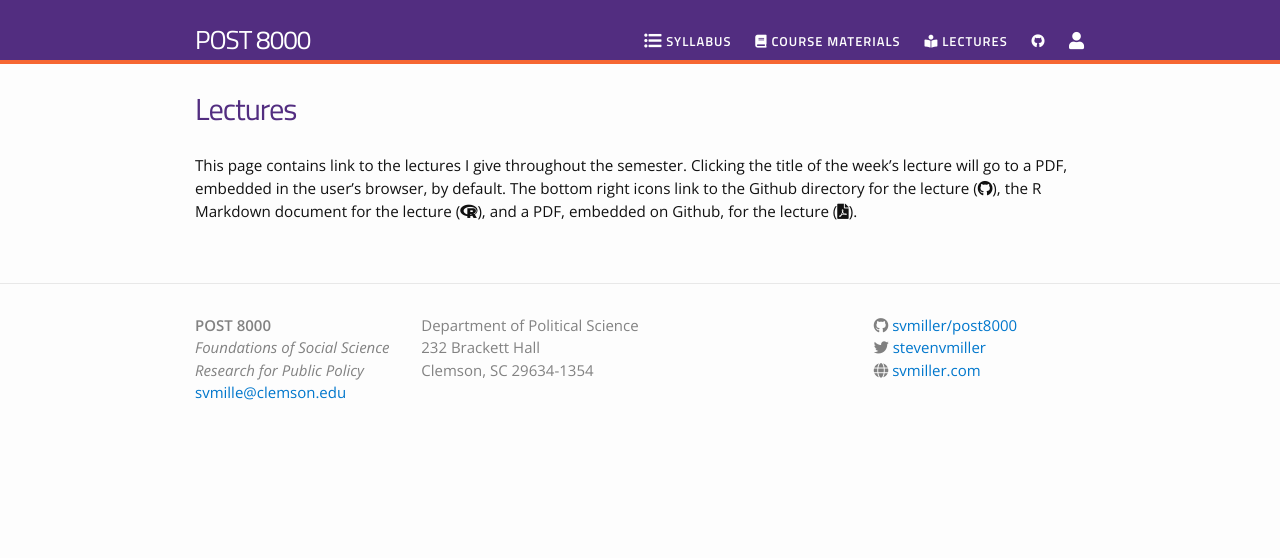
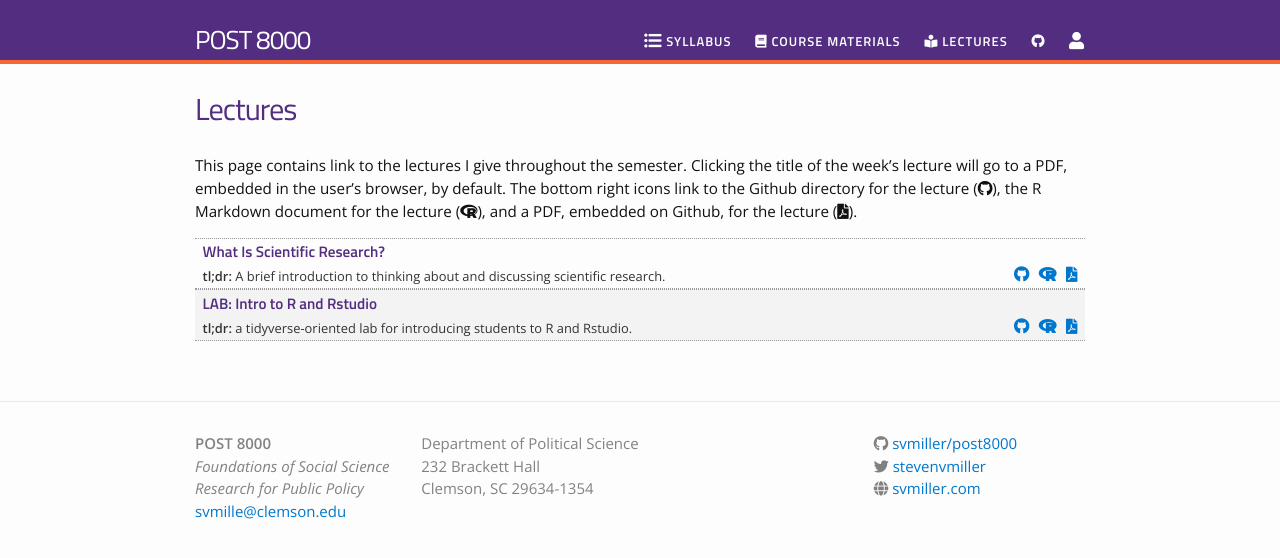
Before and after one commit to svmiller/post8000, a Jekyll site: the page built from lectures.md, in a window 1280 px wide. Shown: the top 558 px of the page. Built offline with Jekyll 4.4.1, drawn with Linux system fonts in a browser that asks for light colours; nearby versions of some CDN libraries.

Commit message:
add lectures

```diff
--- a/_data/lectures.yml
+++ b/_data/lectures.yml
@@ -2,3 +2,13 @@
 #  filename: Untitled
 #  dirname: untitled-lecture
 #  tldr: "This is just a sample .rmd file to illustrate the use of the lectures.yml file."
+
+- title: "What Is Scientific Research?"
+  filename: scientific-research
+  dirname: scientific-research
+  tldr: "A brief introduction to thinking about and discussing scientific research."
+
+- title: "LAB: Intro to R and Rstudio"
+  filename: intro-r-rstudio
+  dirname: intro-r-rstudio
+  tldr: "a tidyverse-oriented lab for introducing students to R and Rstudio."
```
